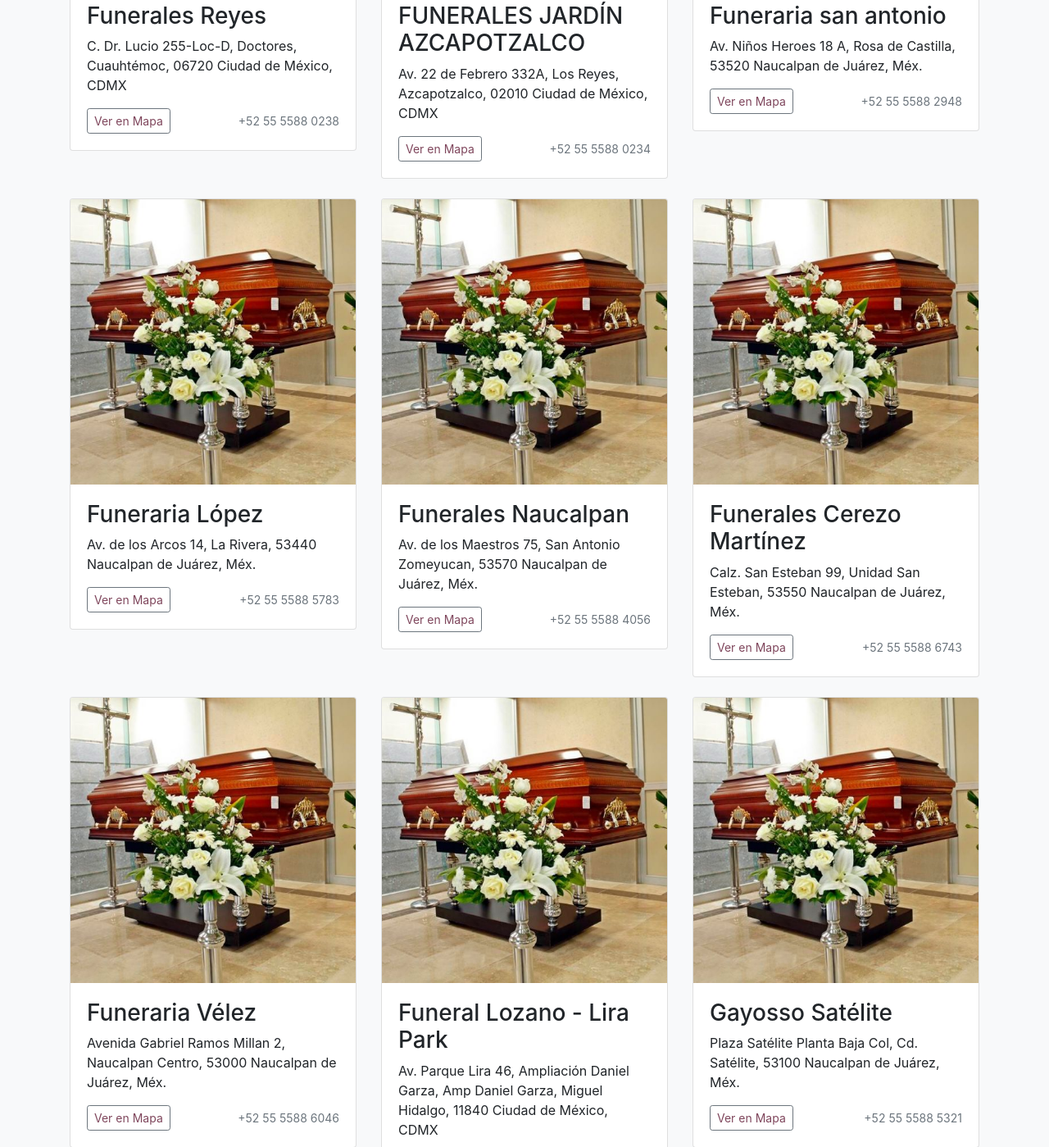
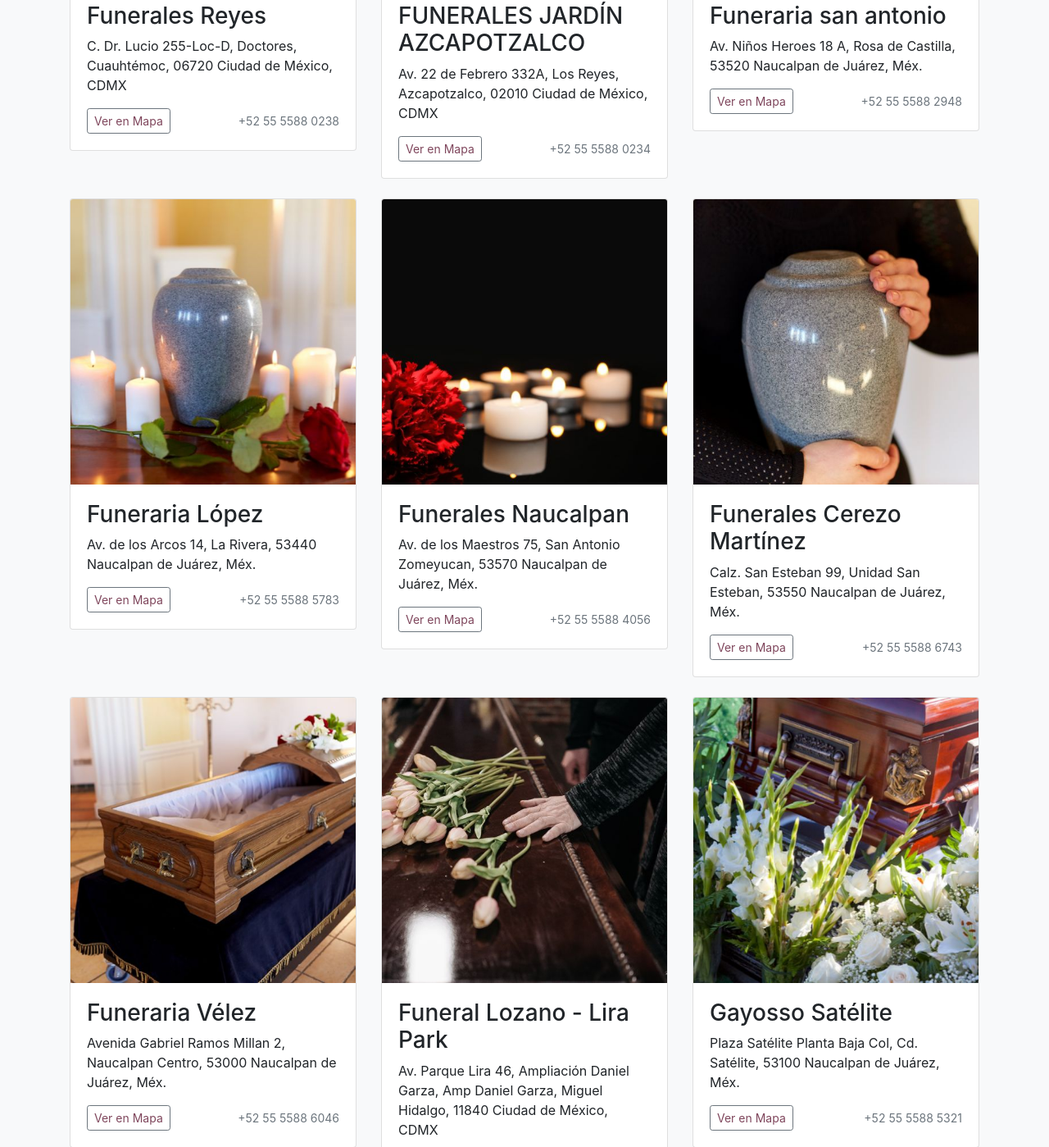
Before and after one commit to carlosalvrzb/coder, a plain HTML site: page pages/proveedores.html in a window 1280 px wide. Shown: the part 870-2269 px from the top of the page at 82% size. Drawn offline with nearby package versions, Linux system fonts and the light colour scheme.

Commit message:
nuevas fotos de funerarias

```diff
--- a/pages/proveedores.html
+++ b/pages/proveedores.html
@@ -85,7 +85,7 @@
 						</div>
 						<div class="col-md-4">
 							<div class="card mb-4 box-shadow">
-								<img class="card-img-top" alt="Imagen de funeral" style=" width: 100%; display: block;" src="../assets/img/afuneraria.jpg">
+								<img class="card-img-top" alt="Imagen de funeral" style=" width: 100%; display: block;" src="../assets/img/bfuneraria.jpg">
 								<div class="card-body">
 									<h3 class="card-text">FUNERALES JARDÍN AZCAPOTZALCO</h3>
 									<p class="card-text">Av. 22 de Febrero 332A, Los Reyes, Azcapotzalco, 02010 Ciudad de México, CDMX</p>
@@ -100,7 +100,7 @@
 						</div>
 						<div class="col-md-4">
 							<div class="card mb-4 box-shadow">
-								<img class="card-img-top" alt="Imagen de funeral" style=" width: 100%; display: block;" src="../assets/img/afuneraria.jpg">
+								<img class="card-img-top" alt="Imagen de funeral" style=" width: 100%; display: block;" src="../assets/img/cfuneraria.jpg">
 								<div class="card-body">
 									<h3 class="card-text">Funeraria san antonio</h3>
 									<p class="card-text">Av. Niños Heroes 18 A, Rosa de Castilla, 53520 Naucalpan de Juárez, Méx.</p>
@@ -116,7 +116,7 @@
 
 						<div class="col-md-4">
 							<div class="card mb-4 box-shadow">
-								<img class="card-img-top" alt="Imagen de funeral" style=" width: 100%; display: block;" src="../assets/img/afuneraria.jpg">
+								<img class="card-img-top" alt="Imagen de funeral" style=" width: 100%; display: block;" src="../assets/img/dfuneraria.jpg">
 								<div class="card-body">
 									<h3 class="card-text">Funeraria López</h3>
 									<p class="card-text">Av. de los Arcos 14, La Rivera, 53440 Naucalpan de Juárez, Méx.</p>
@@ -131,7 +131,7 @@
 						</div>
 						<div class="col-md-4">
 							<div class="card mb-4 box-shadow">
-								<img class="card-img-top" alt="Imagen de funeral" style=" width: 100%; display: block;" src="../assets/img/afuneraria.jpg">
+								<img class="card-img-top" alt="Imagen de funeral" style=" width: 100%; display: block;" src="../assets/img/efuneraria.jpg">
 								<div class="card-body">
 									<h3 class="card-text">Funerales Naucalpan</h3>
 									<p class="card-text">Av. de los Maestros 75, San Antonio Zomeyucan, 53570 Naucalpan de Juárez, Méx.</p>
@@ -146,7 +146,7 @@
 						</div>
 						<div class="col-md-4">
 							<div class="card mb-4 box-shadow">
-								<img class="card-img-top" alt="Imagen de funeral" style=" width: 100%; display: block;" src="../assets/img/afuneraria.jpg">
+								<img class="card-img-top" alt="Imagen de funeral" style=" width: 100%; display: block;" src="../assets/img/ffuneraria.jpg">
 								<div class="card-body">
 									<h3 class="card-text">Funerales Cerezo Martínez</h3>
 									<p class="card-text">Calz. San Esteban 99, Unidad San Esteban, 53550 Naucalpan de Juárez, Méx.</p>
@@ -162,7 +162,7 @@
 
 						<div class="col-md-4">
 							<div class="card mb-4 box-shadow">
-								<img class="card-img-top" alt="Imagen de funeral" style=" width: 100%; display: block;" src="../assets/img/afuneraria.jpg">
+								<img class="card-img-top" alt="Imagen de funeral" style=" width: 100%; display: block;" src="../assets/img/gfuneraria.jpg">
 								<div class="card-body">
 									<h3 class="card-text">Funeraria Vélez</h3>
 									<p class="card-text">Avenida Gabriel Ramos Millan 2, Naucalpan Centro, 53000 Naucalpan de Juárez, Méx.</p>
@@ -177,7 +177,7 @@
 						</div>
 						<div class="col-md-4">
 							<div class="card mb-4 box-shadow">
-								<img class="card-img-top" alt="Imagen de funeral" style=" width: 100%; display: block;" src="../assets/img/afuneraria.jpg">
+								<img class="card-img-top" alt="Imagen de funeral" style=" width: 100%; display: block;" src="../assets/img/hfuneraria.jpg">
 								<div class="card-body">
 									<h3 class="card-text">Funeral Lozano - Lira Park</h3>
 									<p class="card-text">Av. Parque Lira 46, Ampliación Daniel Garza, Amp Daniel Garza, Miguel Hidalgo, 11840 Ciudad de México, CDMX</p>
@@ -192,7 +192,7 @@
 						</div>
 						<div class="col-md-4">
 							<div class="card mb-4 box-shadow">
-								<img class="card-img-top" alt="Imagen de funeral" style=" width: 100%; display: block;" src="../assets/img/afuneraria.jpg">
+								<img class="card-img-top" alt="Imagen de funeral" style=" width: 100%; display: block;" src="../assets/img/ifuneraria.jpg">
 								<div class="card-body">
 									<h3 class="card-text">Gayosso Satélite</h3>
 									<p class="card-text">Plaza Satélite Planta Baja Col, Cd. Satélite, 53100 Naucalpan de Juárez, Méx.</p>
```
Also changed, not shown: assets/img/cfuneraria.jpg (added), assets/img/dfuneraria.jpg (added), assets/img/efuneraria.jpg (added), assets/img/ffuneraria.jpg (added), assets/img/gfuneraria.jpg (added), assets/img/hfuneraria.jpg (added), assets/img/ifuneraria.jpg (added).
